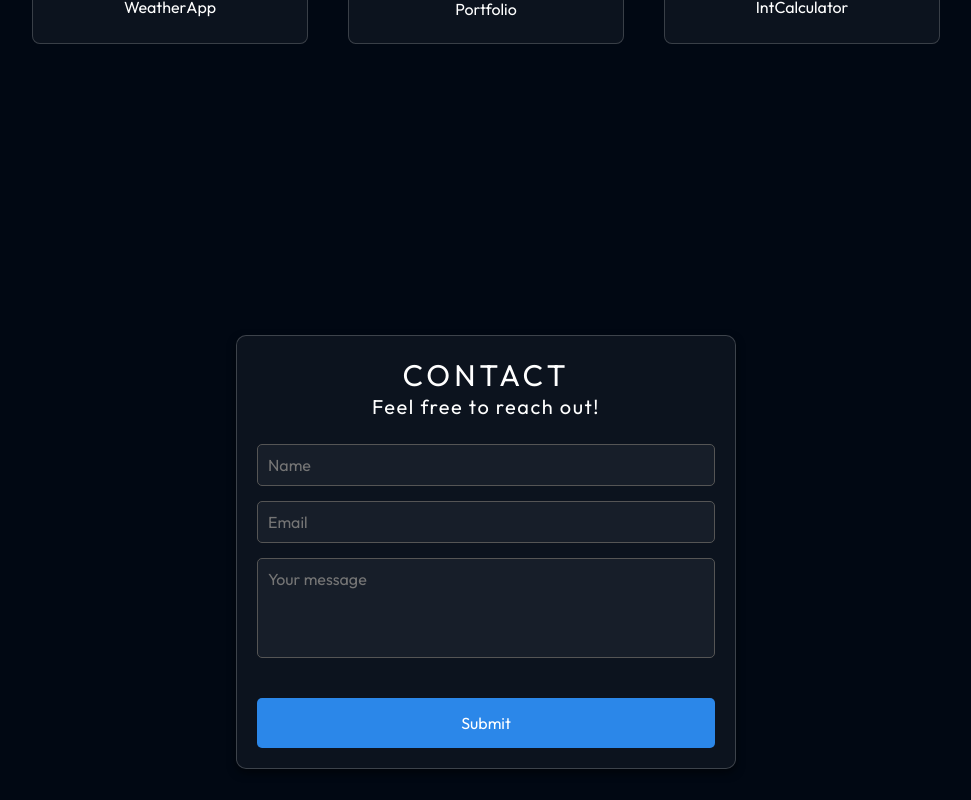
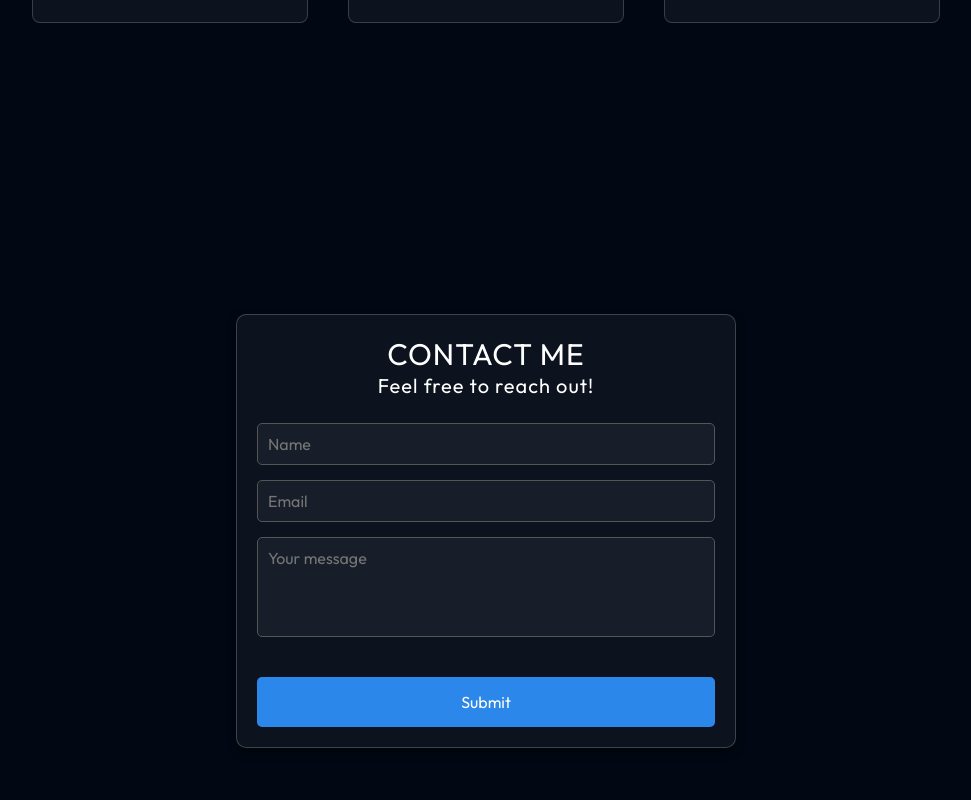
Before and after one commit to lajeesh1/portfolio-Lajeesh, a React (Vite) app: page / in a window 1280 px wide. Shown: the part 1780-2580 px from the top of the page, without its empty margins (154-1125 px from the left). Built offline with nearby package versions, Linux system fonts and the light colour scheme.

Commit message:
hero updated 22102024

```diff
--- a/src/components/contact/Contact.jsx
+++ b/src/components/contact/Contact.jsx
@@ -53,7 +53,7 @@ function Contact() {
 
       <form onSubmit={handleSubmit} className={styles.formContainer}>
       <div className={styles.text}>
-        <h2>Contact</h2>
+        <h2>Contact me</h2>
         <p>Feel free to reach out!</p>
       </div>
         <input
--- a/src/components/contact/Contact.module.css
+++ b/src/components/contact/Contact.module.css
@@ -9,7 +9,7 @@
     font-size: 30px;
   color: var(--color-text);
   font-weight: 100;
-  letter-spacing: 1.5px;
+  letter-spacing: 1px;
   text-align: center;
 
 
@@ -21,7 +21,7 @@
     text-transform: uppercase;
     font-size: 30px;
     font-weight: 100;
-    letter-spacing: 4px;
+    letter-spacing: 1px;
 }
 
 
--- a/src/components/hero/Hero.module.css
+++ b/src/components/hero/Hero.module.css
@@ -6,7 +6,7 @@
   display: flex;
   align-items: center;
   justify-content: space-between;
-  margin-top: 70px;
+  margin-top: 49px;
   z-index: 1;
   margin-left: 10%;
   margin-right: 10%;
@@ -46,7 +46,7 @@ button {
 }
 
 .title {
-  font-size: 40px;
+  font-size: 60px;
   font-weight: 200;
   margin-bottom: 33px;
 
```
